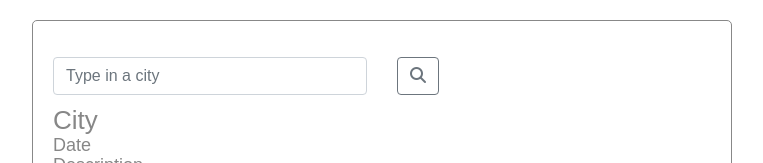
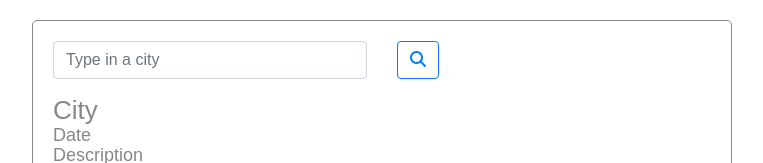
Before and after one commit to AremmyDi/WeatherApp_Project, a plain HTML site: page index.html in a window 1280 px wide. Shown: the top 163 px of the page, without its empty margins (258-1021 px from the left). Drawn offline with nearby package versions, Linux system fonts and the light colour scheme; no server answers.

Commit message:
Updated CSS
Changed Search button to color blue and changed spacing in the search form using Bootsptrap.

```diff
--- a/index.html
+++ b/index.html
@@ -23,7 +23,7 @@
   <div class="container">
     <div class="app-wrapping">
       <div class="weather-app">
-        <form id="search-form" class="mt-3">
+        <form id="search-form" class="mb-3">
           <div class="row">
             <div class="col-6">
               <input
@@ -33,7 +33,7 @@
                 class="form-control">
             </div>
             <div class="col-3">
-              <button type="submit" class="btn btn-outline-secondary">
+              <button type="submit" class="btn btn-outline-primary">
                 <i class="fas fa-search"></i>
               </button>
             </div>
```
